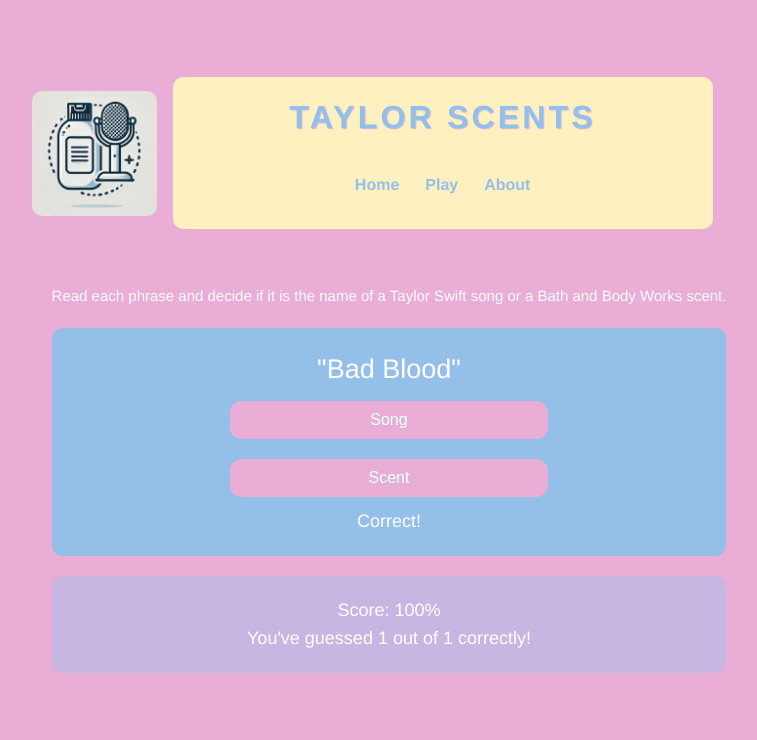
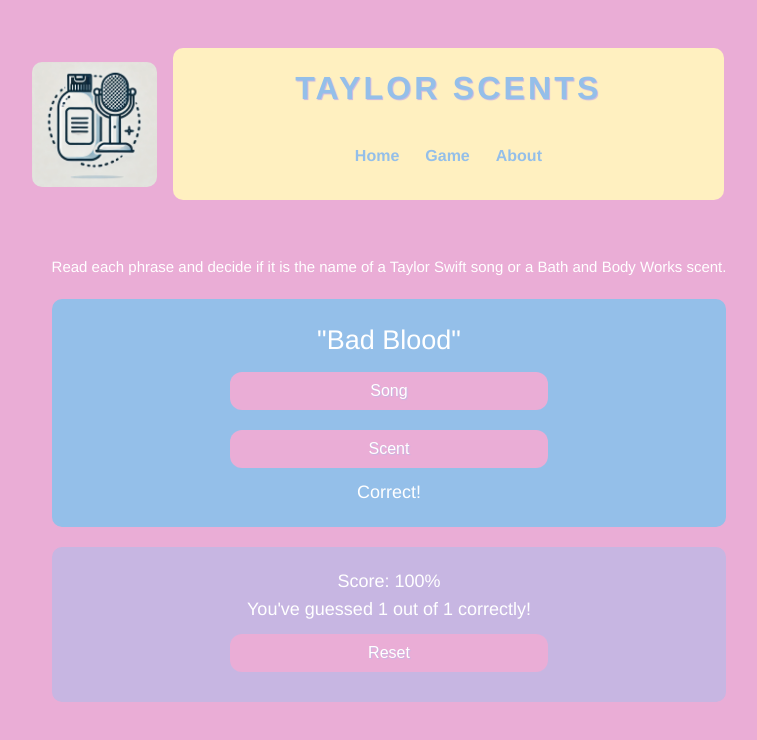
Before and after one commit to bdashrad/swiftly-scented, a Vue app: page /game in a window 1280 px wide. Both pictures are taken after a click on the button "Song". Shown: the top 740 px of the page, without its empty margins (251-1008 px from the left). Built offline with nearby package versions, Linux system fonts and the light colour scheme.

Commit message:
feat: add reset, make about a full view

```diff
--- a/src/App.vue
+++ b/src/App.vue
@@ -10,7 +10,7 @@
       <h1>Taylor Scents</h1>
       <nav>
         <RouterLink to="/">Home</RouterLink>
-        <RouterLink to="/game">Play</RouterLink>
+        <RouterLink to="/game">Game</RouterLink>
         <RouterLink to="/about">About</RouterLink>
       </nav>
     </div>
--- a/src/views/AboutView.vue
+++ b/src/components/TheAbout.vue
@@ -1,8 +1,8 @@
 <script setup lang="ts">
-import WelcomeItem from '../components/WelcomeItem.vue'
+import WelcomeItem from './WelcomeItem.vue'
 </script>
 <template>
-  <div class="about">
+  <main>
     <WelcomeItem>
       <template #heading>About Taylor Scents</template>
 
@@ -24,30 +24,29 @@
       I wanted to play with generative ai, using it to write something in a language I didn't know well, using frameworks and libraries I had no experience with.
       I built the initial version in an evening using Github Copilot while watching TV, and have since made a few refinements.
     </WelcomeItem>
-
-    <WelcomeItem>
-      <template #heading>Learnings</template>
-
-      Generative AI has come a long way, and is very powerful. I was able to build a basic working app on a modern framework with nearly zero code, solely by requesting Copilot chat to make changes in VS Code.
-    </WelcomeItem>
-  </div>
+  </main>
 </template>
 
 <style>
-@media (min-width: 1024px) {
-  .about {
-    max-width: 730px;
-    min-height: 100vh;
-    align-items: center;
-    /*    flex-direction: column;
-    justify-content: center;
-    text-align: center;
-    padding: 20px; */
-  }
+main {
+  max-width: 730px;
+  flex-direction: column;
+  align-items: center;
 }
 
-.about p {
-  margin: 10px 0;
-  max-width: 600px;
-}
+
+
+
+
+
+
+
+
+
+
+
+
+
+
+
 </style>
--- a/src/components/TheGame.vue
+++ b/src/components/TheGame.vue
@@ -16,6 +16,7 @@
     <div class="score-box">
       <p>Score: {{ parseFloat(score.percentCorrect.toFixed(2)) }}%</p>
       <p>You've guessed {{ score.countCorrect }} out of {{ score.countAttempts }} correctly!</p>
+      <div v-if="result !== null"><button @click="restartGame" class="restart">Reset</button></div>
     </div>
   </div>
 </template>
@@ -28,13 +29,22 @@
 export default defineComponent({
   name: 'GameComponent',
   setup() {
+    const allPhrases = [...phrases.taylorSwiftSongs, ...phrases.bathAndBodyWorksScents]
     const currentPhrase = ref('')
+    const usedPhrases = ref<Set<string>>(new Set())
     const result = ref<string | null>(null)
     const score = useScoreStore()
 
     const getRandomPhrase = () => {
-      const allPhrases = [...phrases.taylorSwiftSongs, ...phrases.bathAndBodyWorksScents]
-      return allPhrases[Math.floor(Math.random() * allPhrases.length)]
+      if (usedPhrases.value.size === allPhrases.length) {
+        return null // No more phrases left
+      }
+      let phrase: string
+      do {
+        phrase = allPhrases[Math.floor(Math.random() * allPhrases.length)]
+      } while (usedPhrases.value.has(phrase))
+      usedPhrases.value.add(phrase)
+      return phrase
     }
 
     const vote = (type: 'taylorSwiftSong' | 'bathAndBodyWorksScent') => {
@@ -54,11 +64,19 @@
 
     currentPhrase.value = getRandomPhrase()
 
+    const restartGame = () => {
+      score.$reset()
+      usedPhrases.value.clear()
+      result.value = null
+      currentPhrase.value = getRandomPhrase()
+    }
+
     return {
       currentPhrase,
       vote,
       result,
       score,
+      restartGame,
     }
   },
 })
@@ -110,4 +128,8 @@
   background-color: var(--vt-c-light-purple);
   color: var(--vt-c-light-peach);
 }
+
+button.restart:hover {
+  background-color: var(--vt-c-light-blue);
+}
 </style>
--- a/src/stores/score.ts
+++ b/src/stores/score.ts
@@ -16,11 +16,17 @@
     countCorrect.value++
   }
 
+  function $reset() {
+    countAttempts.value = 0
+    countCorrect.value = 0
+  }
+
   return {
     countAttempts,
     countCorrect,
     percentCorrect,
     incrementAttempts,
     increment,
+    $reset,
   }
 })
```
